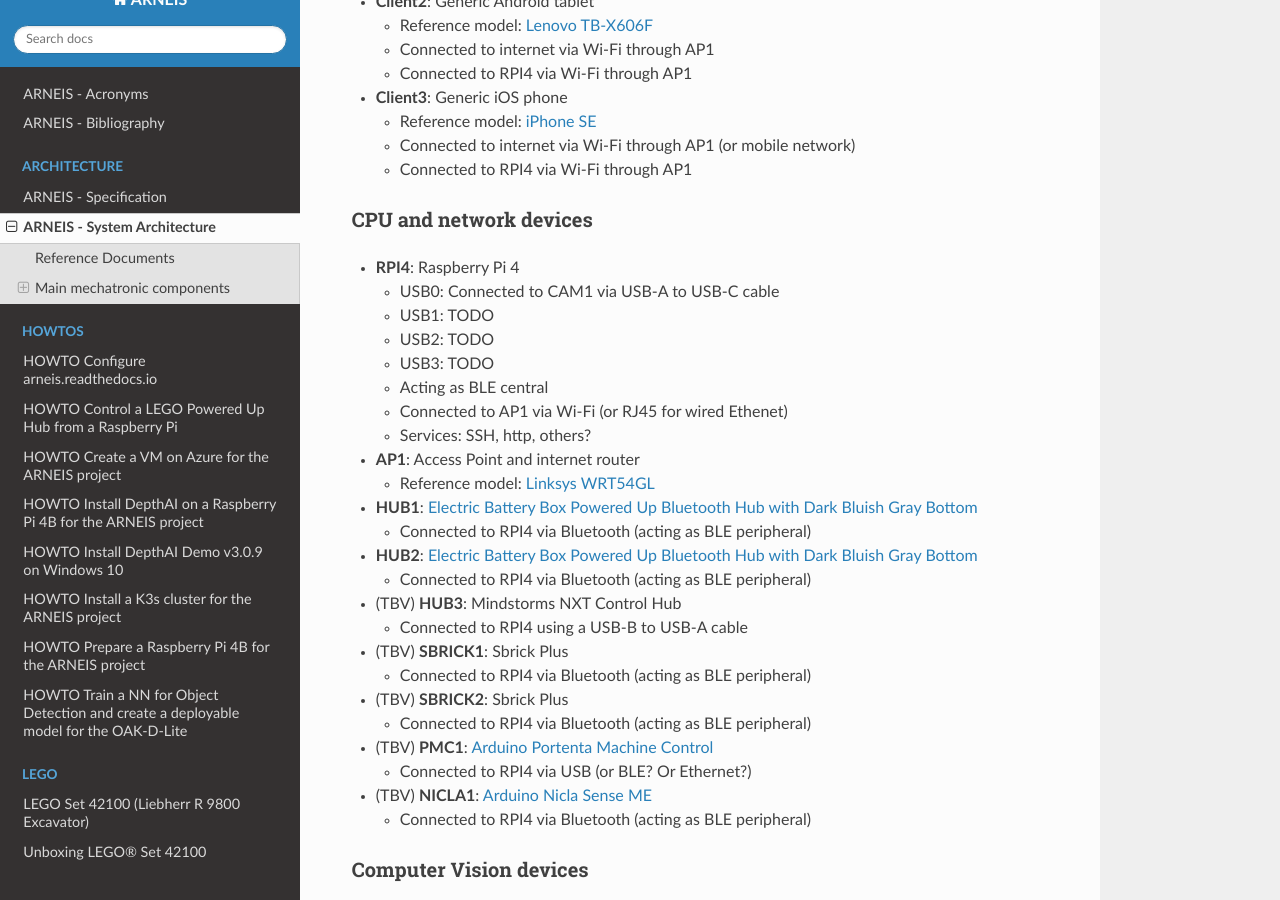
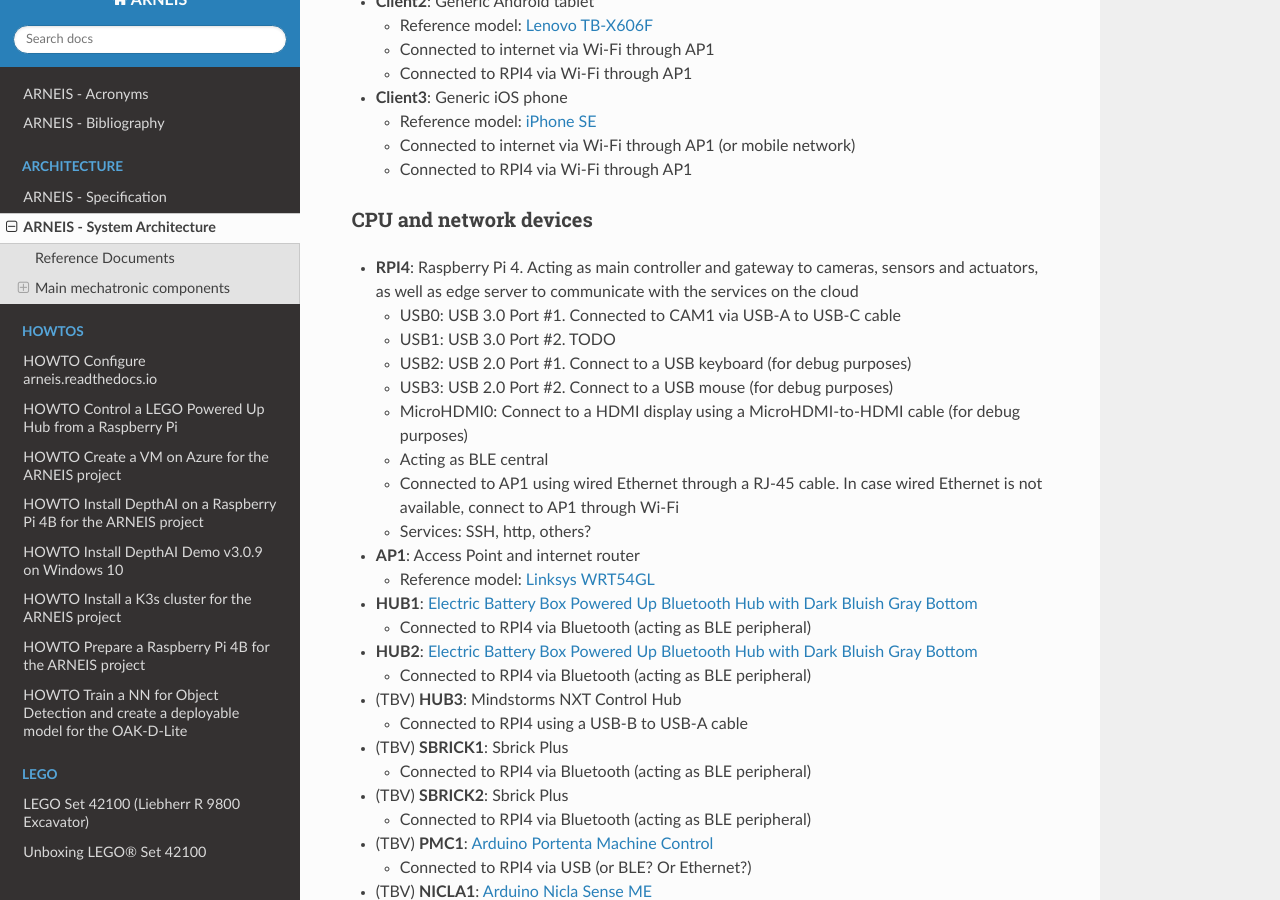
Before and after one commit to B-AROL-O/ARNEIS, a Sphinx documentation site: the page built from docs/architecture/arneis-sysarch.md, in a window 1280 px wide and 900 px high, scrolled down 596 px. Built offline with Sphinx 7.4.7 and the Read the Docs theme 2.0.0, drawn with Linux system fonts in a browser that asks for light colours; pages that are not in the unit, such as notebooks, are missing from menus.

Commit message:
Expand on roles and connections of RPI4
Signed-off-by: Macario Gianpaolo <gmacario@gmail.com>

```diff
--- a/docs/architecture/arneis-sysarch.md
+++ b/docs/architecture/arneis-sysarch.md
@@ -32,13 +32,14 @@
 
 ### CPU and network devices
 
-* **RPI4**: Raspberry Pi 4
-  - USB0: Connected to CAM1 via USB-A to USB-C cable
-  - USB1: TODO
-  - USB2: TODO
-  - USB3: TODO
+* **RPI4**: Raspberry Pi 4. Acting as main controller and gateway to cameras, sensors and actuators, as well as edge server to communicate with the services on the cloud
+  - USB0: USB 3.0 Port #1. Connected to CAM1 via USB-A to USB-C cable
+  - USB1: USB 3.0 Port #2. TODO
+  - USB2: USB 2.0 Port #1. Connect to a USB keyboard (for debug purposes)
+  - USB3: USB 2.0 Port #2. Connect to a USB mouse (for debug purposes)
+  - MicroHDMI0: Connect to a HDMI display using a MicroHDMI-to-HDMI cable (for debug purposes)
   - Acting as BLE central
-  - Connected to AP1 via Wi-Fi (or RJ45 for wired Ethenet)
+  - Connected to AP1 using wired Ethernet through a RJ-45 cable. In case wired Ethernet is not available, connect to AP1 through Wi-Fi
   - Services: SSH, http, others?
 * **AP1**: Access Point and internet router
   - Reference model: [Linksys WRT54GL](https://downloads.linksys.com/downloads/userguide/WRT54GL_V11_UG_C-Web.pdf)
```
